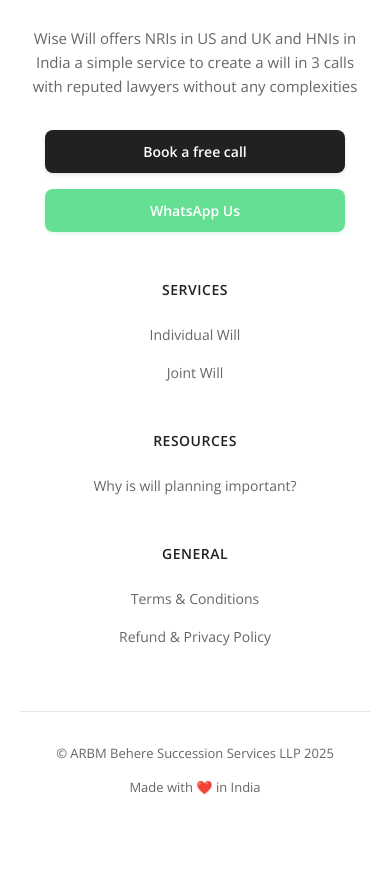
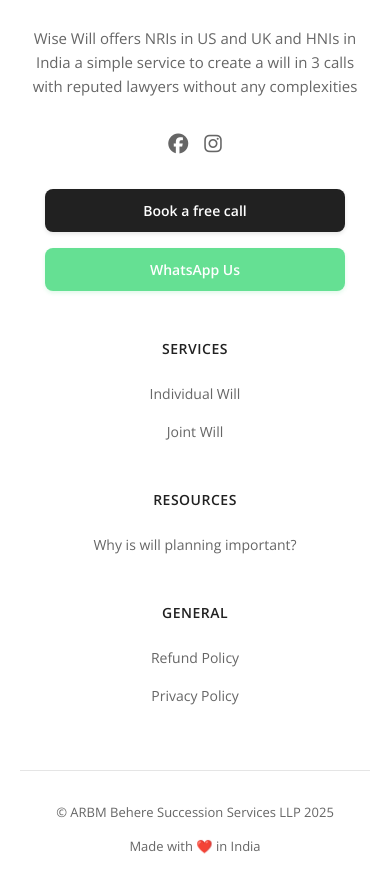
Before and after one commit to beherebaba/willwise, a plain HTML site: page index.html in a window 390 px wide. Shown: the part 7242-8129 px from the top of the page. Before the commit the page ends 8070 px from the top, so only its background shows below. Drawn offline with nearby package versions, Linux system fonts and the light colour scheme.

Commit message:
Changes to footer
Added Refund, Social Icons, Privacy & Guide in the Footer

```diff
--- a/index.html
+++ b/index.html
@@ -10,17 +10,10 @@
     <link rel="preconnect" href="https://fonts.googleapis.com">
     <link rel="preconnect" href="https://fonts.gstatic.com" crossorigin>
     <link href="https://fonts.googleapis.com/css2?family=Merriweather:wght@400;700&family=Open+Sans:wght@400;600&display=swap" rel="stylesheet">
+    <link rel="stylesheet" href="https://cdnjs.cloudflare.com/ajax/libs/font-awesome/6.5.1/css/all.min.css">
     <link rel="stylesheet" href="styles.css">
     <title>Create Your Legal Will Online in India & for NRIs | Expert Will Writing Services</title>
     <meta name="description" content="Draft a legally valid will online with guidance from experienced Indian lawyers. Secure your assets and ensure your wishes are honored.">
-    <script async src="https://www.googletagmanager.com/gtag/js?id=G-YSZGB9KRV7"></script>
-    <script>
-      window.dataLayer = window.dataLayer || [];
-      function gtag(){dataLayer.push(arguments);}
-      gtag('js', new Date());
-
-      gtag('config', 'G-YSZGB9KRV7');
-    </script>
 </head>
 <body>
     <nav class="navbar">
@@ -296,6 +289,14 @@
                 <div class="footer-brand">
                     <img src="assets/logo-full.png" alt="WillWise" class="footer-logo">
                     <p>Wise Will offers NRIs in US and UK and HNIs in India a simple service to create a will in 3 calls with reputed lawyers without any complexities</p>
+                    <div class="social-links">
+                        <a target="_blank" href="https://facebook.com/willwise.lawyer" class="social-link">
+                            <i class="fab fa-facebook"></i>
+                        </a>
+                        <a target="_blank" href="https://instagram.com/willwise.lawyer" class="social-link">
+                            <i class="fab fa-instagram"></i>
+                        </a>
+                    </div>
                     <div class="footer-cta">
                         <a href="https://bit.ly/willwise-free-call" class="footer-cta-button">Book a free call</a>
                         <a href="https://bit.ly/willwise-whatsapp" class="footer-whatsapp-button">WhatsApp Us</a>
@@ -312,14 +313,14 @@
                     <div class="footer-col">
                         <h4>Resources</h4>
                         <ul>
-                            <li><a href="#faq">Why is will planning important?</a></li>
+                            <li><a target="_blank" href="https://docs.google.com/presentation/d/1ErL6OXqAsDFRnX2IOLIFFZ_tfBfwaMqFTdnZJpSDFQ0/edit">Why is will planning important?</a></li>
                         </ul>
                     </div>
                     <div class="footer-col">
                         <h4>General</h4>
                         <ul>
-                            <li><a href="#terms">Terms & Conditions</a></li>
-                            <li><a href="#privacy">Refund & Privacy Policy</a></li>
+                            <li><a target="_blank" href="https://willwise.lawyer/refund-policy.pdf">Refund Policy</a></li>
+                            <li><a target="_blank" href="https://willwise.lawyer/privacy.html">Privacy Policy</a></li>
                         </ul>
                     </div>
                 </div>
--- a/styles.css
+++ b/styles.css
@@ -1819,3 +1819,26 @@
         @content;
     }
 }
+
+.social-links {
+    display: flex;
+    gap: 1rem;
+    margin-bottom: 2rem;
+}
+
+.social-link {
+    color: #666666;
+    font-size: 20px;
+    transition: color 0.3s ease;
+}
+
+.social-link:hover {
+    color: #212121;
+}
+
+/* Mobile styles */
+@media (max-width: 768px) {
+    .social-links {
+        justify-content: center;
+    }
+}
```
